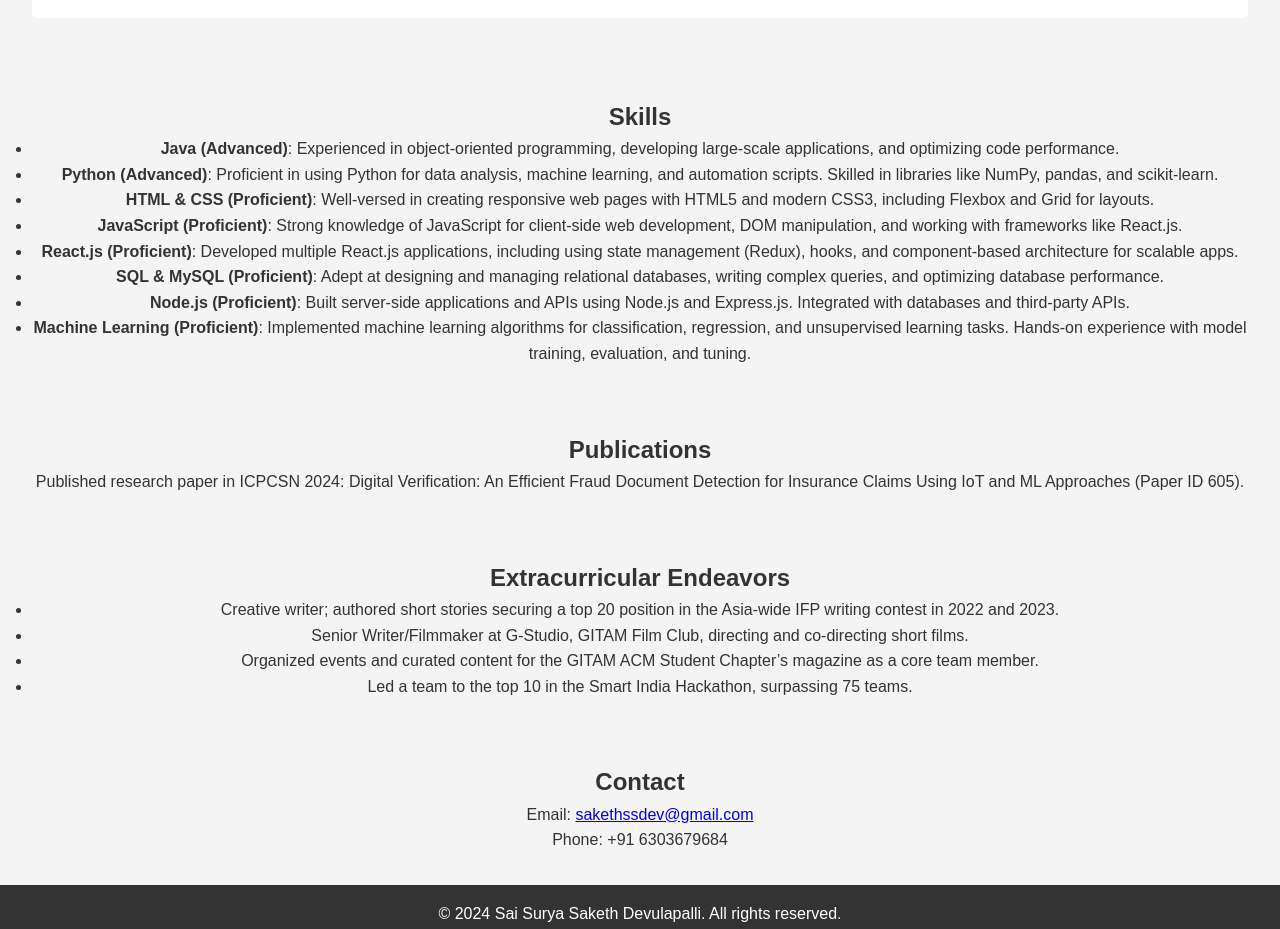
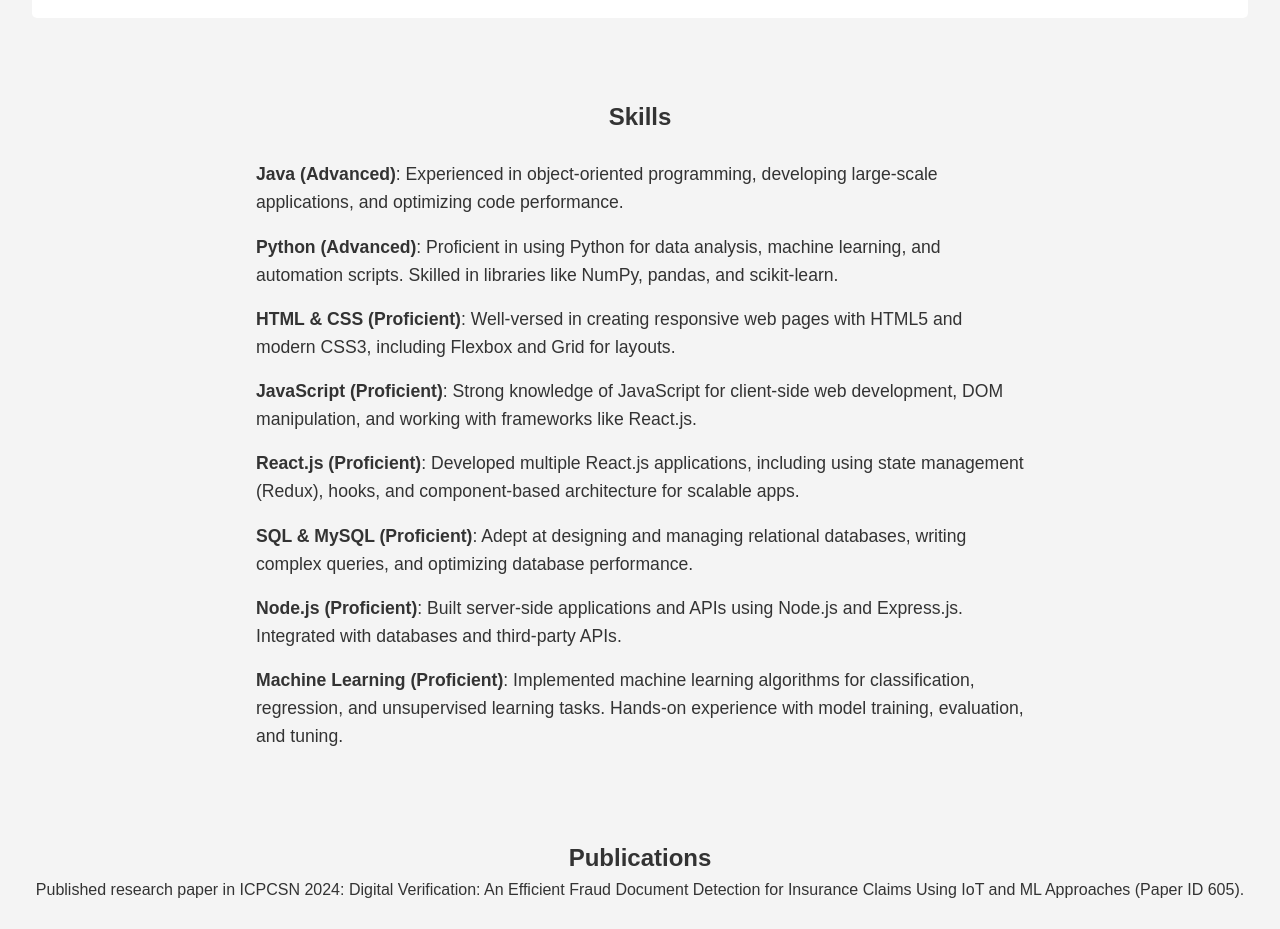
Before and after one commit to sakethdss/portfolio-website, a website: page docs/index.html in a window 1280 px wide. Shown: the part 2780-3709 px from the top of the page. Drawn offline with Linux system fonts and the light colour scheme.

Commit message:
Update styles.css

```diff
--- a/docs/styles.css
+++ b/docs/styles.css
@@ -66,20 +66,20 @@ section {
     text-align: left;
 }
 
-.skills-container {
-    display: flex;
-    flex-wrap: wrap;
-    justify-content: center;
+.skills-description {
+    text-align: left;
+    max-width: 800px;
+    margin: 0 auto;
+    padding: 1rem;
 }
 
-.skill {
-    margin: 10px;
-    text-align: center;
+.skills-description ul {
+    list-style-type: none;
 }
 
-.skill img {
-    width: 80px;
-    height: 80px;
+.skills-description li {
+    padding: 0.5rem 0;
+    font-size: 1.1rem;
 }
 
 .chart-container {
```
